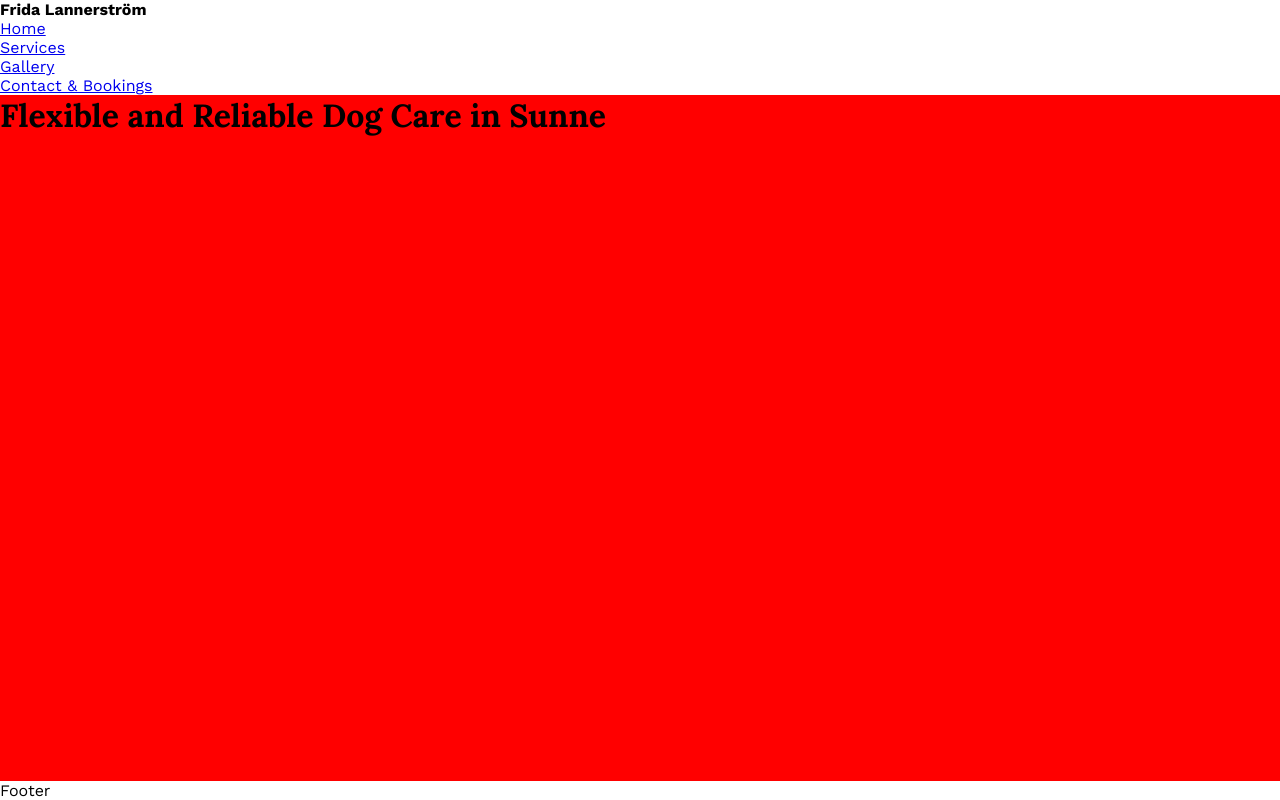
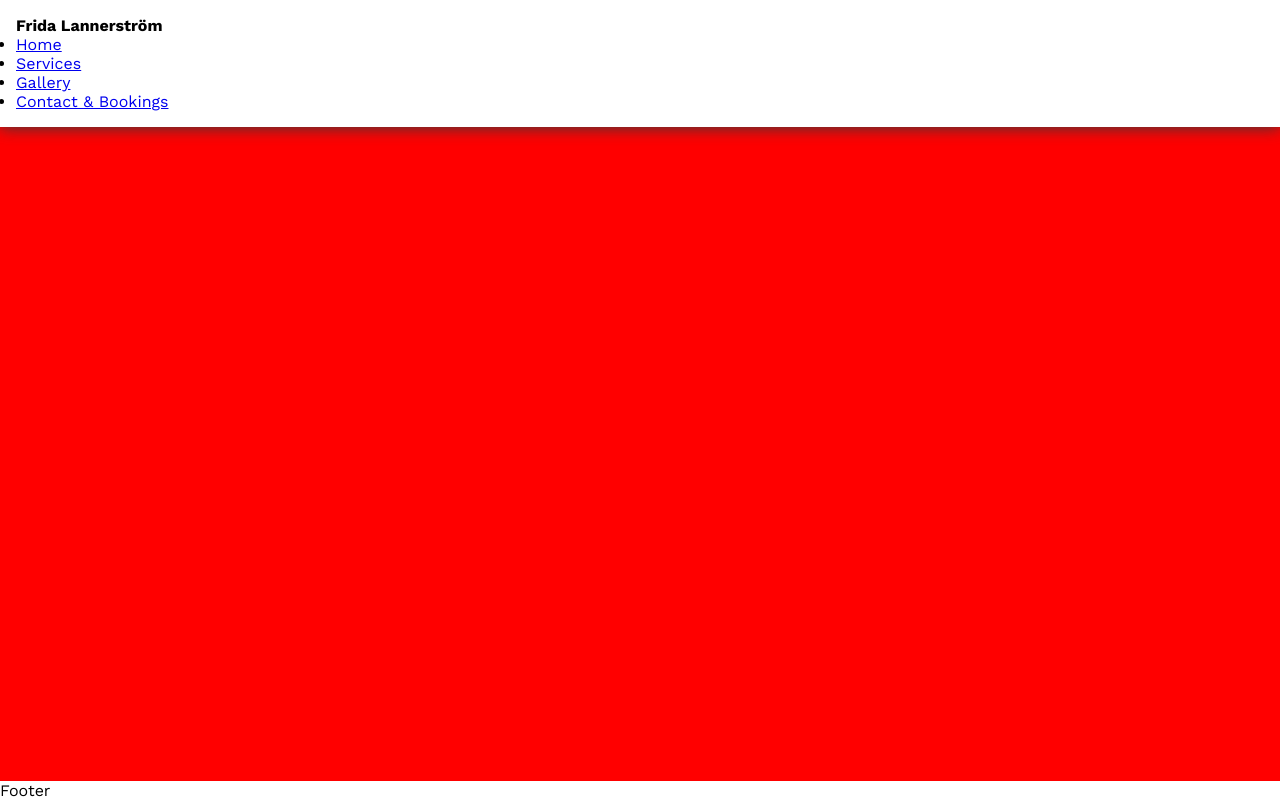
Before and after one commit to fridalannerstrom/dogsitter, a plain HTML site: page index.html in a window 1280 px wide. Drawn offline with nearby package versions, Linux system fonts and the light colour scheme.

Commit message:
Added styling to header; fixed header, padding and shadow

```diff
--- a/assets/css/style.css
+++ b/assets/css/style.css
@@ -26,7 +26,12 @@ h1, h2 {
 /* Header */
 
 header {
-
+    background-color: #fff;
+    padding: 1rem 1rem;
+    position: fixed;
+    z-index: 99;
+    width: 100%;
+    box-shadow: 0 1px 15px #3a3a3a;
 }
 
 #logo {
```
Also changed, not shown: index.html (+1 -0 lines).
